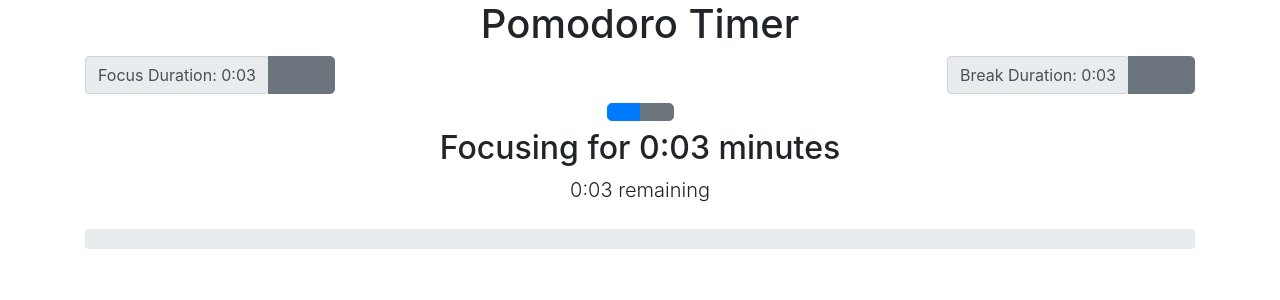
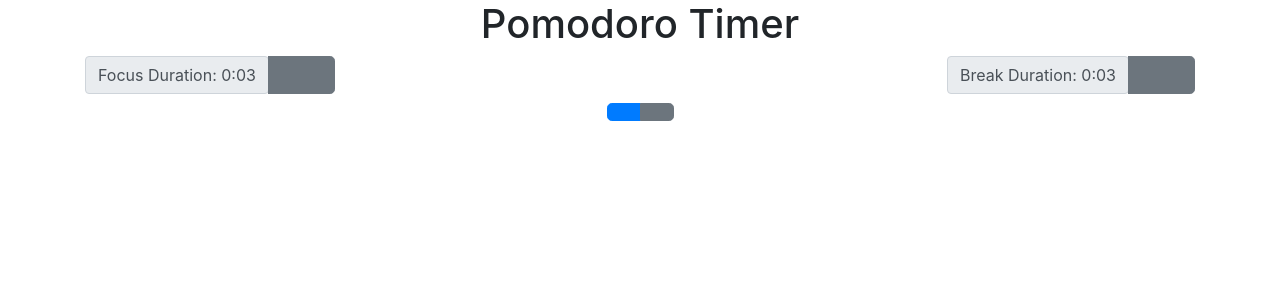
Before and after one commit to xJIsaac/Project_Pomodoro_Timer_Qualified_1, a React (Create React App) app: page / in a window 1280 px wide. Shown: the top 300 px of the page. Built offline with nearby package versions, Linux system fonts and the light colour scheme; a web font is replaced by a local one.

Commit message:
Added Function that removes display of timer when not active

```diff
--- a/src/pomodoro/Pomodoro.js
+++ b/src/pomodoro/Pomodoro.js
@@ -9,7 +9,7 @@ function Pomodoro() {
   const [breakDuration, setBreakDuration] = useState(3000);
   const [session, setSession] = useState({
     totalTime: focusDuration + breakDuration + 2000,
-    isFocusing: function () {
+    isFocusing() {
       return this.totalTime > breakDuration + 1000 ? true : false;
     },
     message() {
@@ -27,9 +27,6 @@ function Pomodoro() {
     setTime() {
       return this.isFocusing() ? focusDuration : breakDuration;
     },
-    display() {
-      return this.inProgress ? "" : "none"
-    },
     elapsedTimePercentage() {
       const result = this.isFocusing()
         ? (focusDuration - this.focusTime()) / focusDuration
@@ -42,21 +39,29 @@ function Pomodoro() {
     () => {
       // ToDo: Implement what should happen when the timer is running
       if (isTimerRunning) {
-        setSession({ ...session, totalTime: session.totalTime - 1000 });
-        console.log(session.message() + (session.remainingTime() - 1000));
-        if (session.focusTime() === 1000 || session.breakTime() === 1000) {
-          new Audio(`https://bigsoundbank.com/UPLOAD/mp3/1482.mp3`).play();
-        }
-        if (session.totalTime === 1000) {
-          setSession({
-            ...session,
-            totalTime: focusDuration + breakDuration + 2000,
-          });
-        }
+        setSession({
+          ...session,
+          totalTime: session.totalTime - 1000,
+        });
       }
     },
     isTimerRunning ? 1000 : null
   );
+
+  if (isTimerRunning) {
+    document.querySelector("#display").style.display = "";
+  }
+
+  if (session.focusTime() === 0 || session.breakTime() === 0) {
+    new Audio(`https://bigsoundbank.com/UPLOAD/mp3/1482.mp3`).play();
+  }
+
+  if (session.totalTime === 0) {
+    setSession({
+      ...session,
+      totalTime: focusDuration + breakDuration + 2000,
+    });
+  }
 
   function playPause() {
     setIsTimerRunning((prevState) => !prevState);
@@ -64,12 +69,14 @@ function Pomodoro() {
 
   function handleStopClick() {
     if (isTimerRunning) {
+      setIsTimerRunning(false);
+      document.querySelector("#display").style.display = "none";
       setSession({
         ...session,
         totalTime: focusDuration + breakDuration + 2000,
       });
-      setIsTimerRunning(false);
       console.log("you clicked stop");
+      console.log(session.inProgress);
     }
   }
 
@@ -191,7 +198,7 @@ function Pomodoro() {
           </div>
         </div>
       </div>
-      <div>
+      <div id="display" style={{ display: "none" }}>
         {/* TODO: This area should show only when a focus or break session is running or pauses */}
         <div className="row mb-2">
           <div className="col">
```
